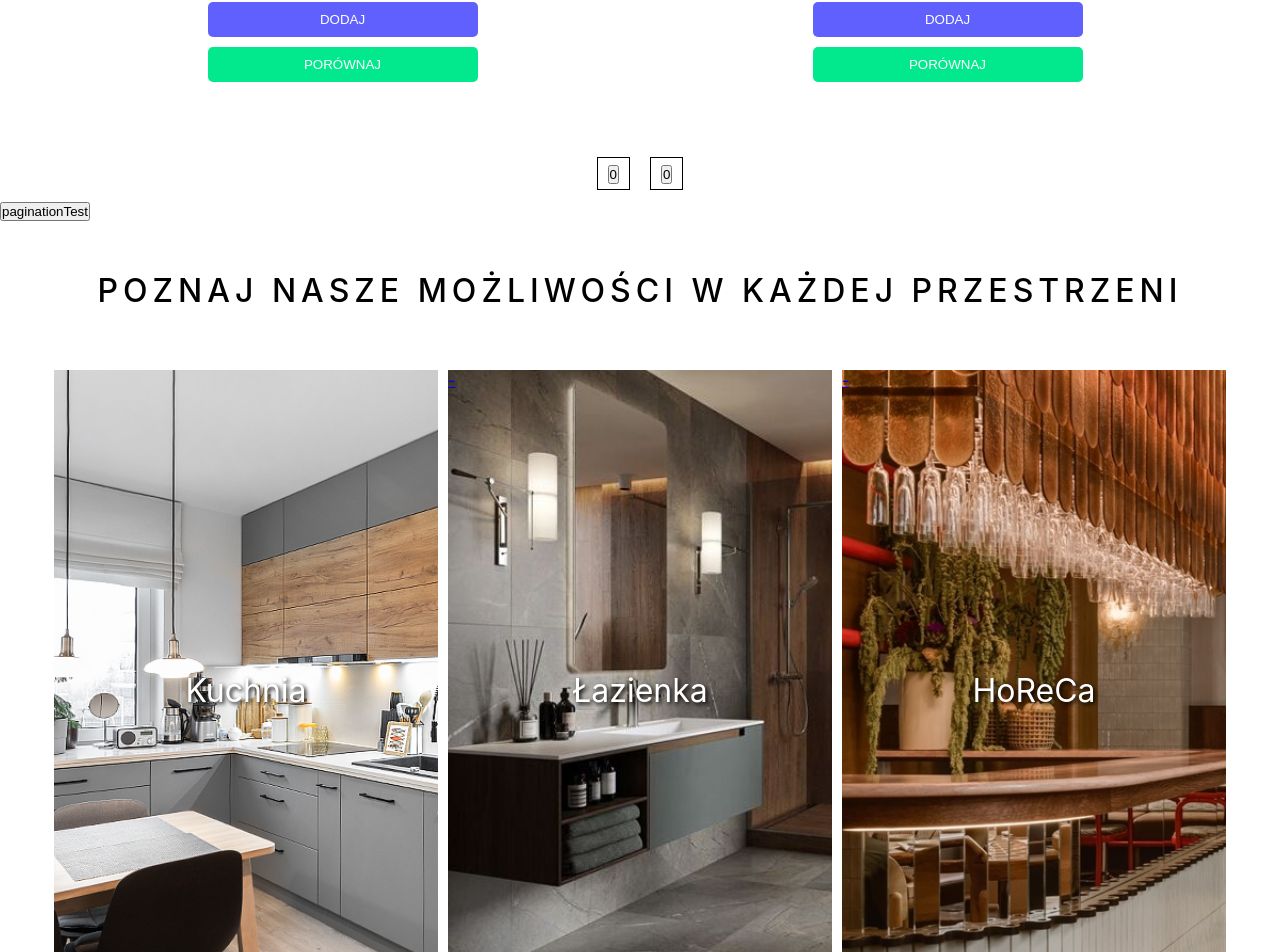
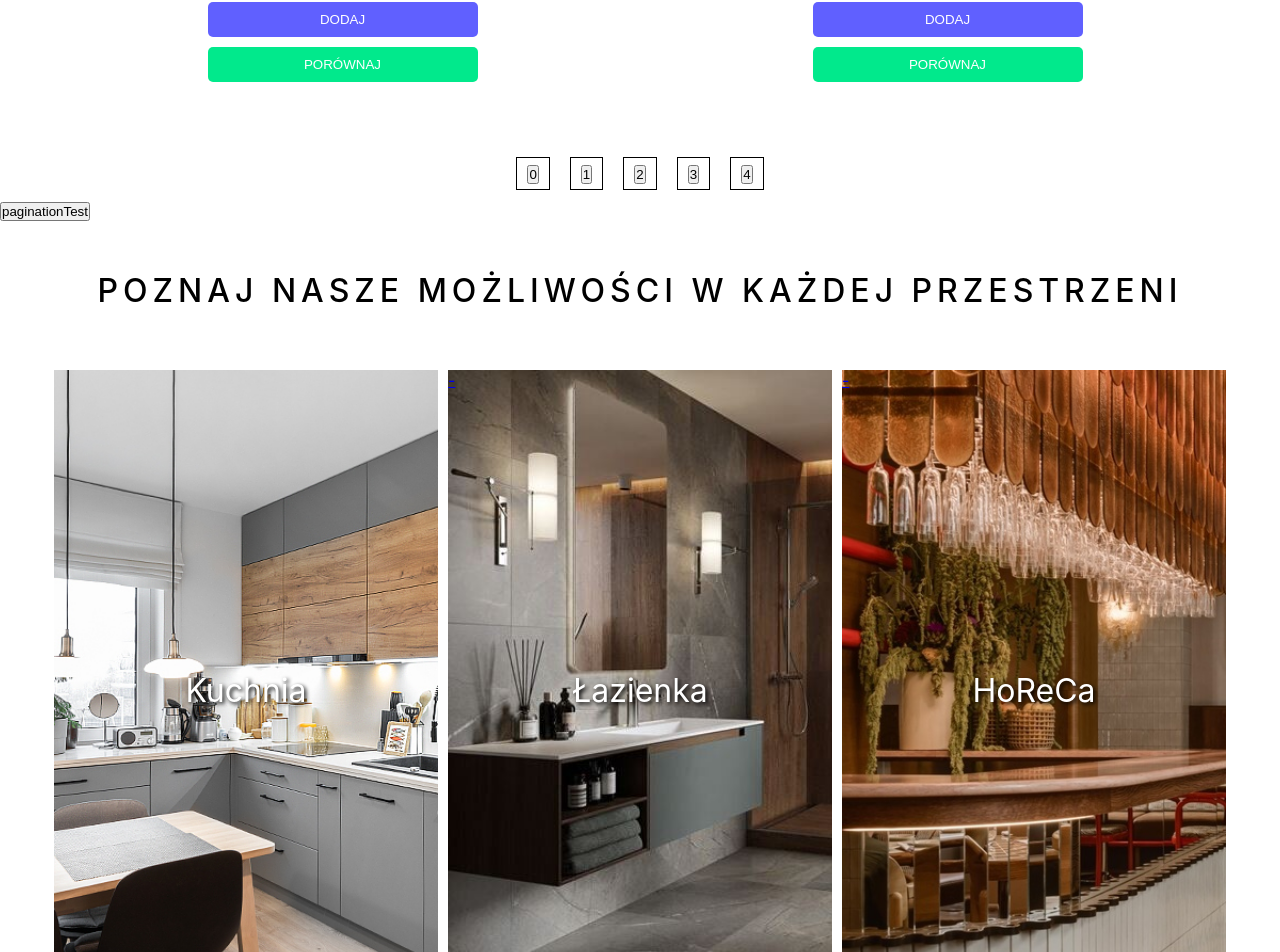
Before and after one commit to marcinoles87/my-app2, a React (Create React App) app: page / in a window 1280 px wide. Shown: the part 3707-4659 px from the top of the page. Built offline with nearby package versions, Linux system fonts and the light colour scheme.

Commit message:
add code

```diff
--- a/src/Database/Pagination.jsx
+++ b/src/Database/Pagination.jsx
@@ -6,25 +6,40 @@ function Pagination({database ,setDatabase}) {
 
     const [pagination,setPagiantion] = useState([])
 
+    const [currentPage,setCurrentPage] = useState(1)
+    const [itemsPerPages,setItemsPerPage] = useState(4)
+
+    const pages = []
+
+    const paginationFun = (item) =>{
+      console.log(item)
+      setDatabase(item)
+
+    }
+
+    function renderData(){
+      const data = database
+      const startIndex = (currentPage-1) *itemsPerPages
+      const endIndex = startIndex*itemsPerPages
+      const currentItems = data.slice(startIndex,endIndex)
+      console.log(currentItems)
+
+    }
+
+    console.log(renderData())
 
 
-    useEffect( () =>{
-
-      let pages = []
 
     for(let i = 0;i<=database.length/4;i++){
-
        const databasePagination = database
         const minArray = i*4
         const maxArray = minArray+4
         const e1 = databasePagination.slice(minArray,maxArray)
-
-                pagination.push(<button onClick={ () => setDatabase(e1)}>{i}</button>)
-
+        const maxPages = Math.ceil(database.length/5)
+        console.log(maxPages)
+        console.log(e1)
+       pages.push(<button onClick={ () => paginationFun(e1)}>{i}</button>)
     }
-    },[])
-
-
 
     const paginationAdd = () =>{
 
@@ -47,8 +62,6 @@ function Pagination({database ,setDatabase}) {
               setDatabase(database)
             }
 
-            document.querySelector('.header-product').scrollIntoView()
-
           }
 
         }
@@ -56,7 +69,7 @@ function Pagination({database ,setDatabase}) {
     <div className='pagination-container'>
          <div className='pagination'>
               <ul>
-                {pagination.map( (item,index) =>{
+                {pages.map( (item,index) =>{
                   return(
                     <li key={index}>
                       <Link>{item}</Link>
```
Lines whose indentation alone changed are shown as unchanged.
